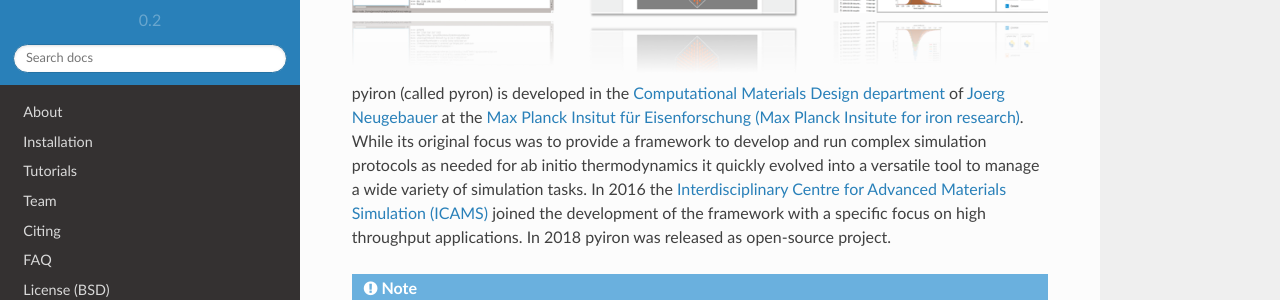
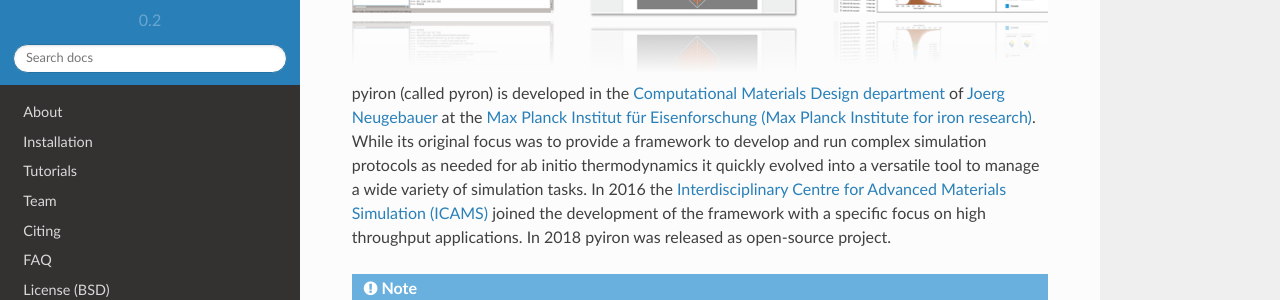
Before and after one commit to pyiron/pyiron, a Sphinx documentation site: the page built from docs/index.rst, in a window 1280 px wide and 900 px high, scrolled down 491 px. Shown: the part 150-450 px from the top of the window. Built offline with Sphinx 7.4.7 and the Read the Docs theme 2.0.0, drawn with Linux system fonts in a browser that asks for light colours; pages that are not in the unit, such as notebooks, are missing from menus.

Commit message:
Update spelling mistake

```diff
--- a/README.rst
+++ b/README.rst
@@ -41,7 +41,7 @@ pyiron - an integrated development environment (IDE) for computational materials
  - Interactive simulation protocols - based on `Jupyter notebooks <http://jupyter.org>`_.
  - Object oriented job management – for scaling complex simulation protocols from single jobs to high-throughput simulations.
 
-pyiron (called pyron) is developed in the `Computational Materials Design department <https://www.mpie.de/CM>`_ of `Joerg Neugebauer <https://www.mpie.de/person/43010/2763386>`_ at the `Max Planck Insitut für Eisenforschung (Max Planck Insitute for iron research) <https://www.mpie.de/2281/en>`_. While its original focus was to provide a framework to develop and run complex simulation protocols as needed for ab initio thermodynamics it quickly evolved into a versatile tool to manage a wide variety of simulation tasks. In 2016 the `Interdisciplinary Centre for Advanced Materials Simulation (ICAMS) <http://www.icams.de>`_ joined the development of the framework with a specific focus on high throughput applications. In 2018 pyiron was released as open-source project.
+pyiron (called pyron) is developed in the `Computational Materials Design department <https://www.mpie.de/CM>`_ of `Joerg Neugebauer <https://www.mpie.de/person/43010/2763386>`_ at the `Max Planck Institut für Eisenforschung (Max Planck Institute for iron research) <https://www.mpie.de/2281/en>`_. While its original focus was to provide a framework to develop and run complex simulation protocols as needed for ab initio thermodynamics it quickly evolved into a versatile tool to manage a wide variety of simulation tasks. In 2016 the `Interdisciplinary Centre for Advanced Materials Simulation (ICAMS) <http://www.icams.de>`_ joined the development of the framework with a specific focus on high throughput applications. In 2018 pyiron was released as open-source project.
 See the `Documentation <http://pyiron.org>`_ page for more details.
 
 
--- a/docs/index.rst
+++ b/docs/index.rst
@@ -37,7 +37,7 @@ pyiron - an integrated development environment (IDE) for computational materials
     :align: center
     :alt: Screenshot of pyiron running inside jupyterlab.
 
-pyiron (called pyron) is developed in the `Computational Materials Design department <https://www.mpie.de/CM>`_ of `Joerg Neugebauer <https://www.mpie.de/person/43010/2763386>`_ at the `Max Planck Insitut für Eisenforschung (Max Planck Insitute for iron research) <https://www.mpie.de/2281/en>`_. While its original focus was to provide a framework to develop and run complex simulation protocols as needed for ab initio thermodynamics it quickly evolved into a versatile tool to manage a wide variety of simulation tasks. In 2016 the `Interdisciplinary Centre for Advanced Materials Simulation (ICAMS) <http://www.icams.de>`_ joined the development of the framework with a specific focus on high throughput applications. In 2018 pyiron was released as open-source project.
+pyiron (called pyron) is developed in the `Computational Materials Design department <https://www.mpie.de/CM>`_ of `Joerg Neugebauer <https://www.mpie.de/person/43010/2763386>`_ at the `Max Planck Institut für Eisenforschung (Max Planck Institute for iron research) <https://www.mpie.de/2281/en>`_. While its original focus was to provide a framework to develop and run complex simulation protocols as needed for ab initio thermodynamics it quickly evolved into a versatile tool to manage a wide variety of simulation tasks. In 2016 the `Interdisciplinary Centre for Advanced Materials Simulation (ICAMS) <http://www.icams.de>`_ joined the development of the framework with a specific focus on high throughput applications. In 2018 pyiron was released as open-source project.
 
 .. note::
 
--- a/docs/source/about.rst
+++ b/docs/source/about.rst
@@ -30,7 +30,7 @@ pyiron is an integrated development environment for implementing, testing, and r
 
 • Object oriented job management – for scaling complex simulation protocols from single jobs to high-throughput simulations.
 
-pyiron (called pyron) is developed in the `Computational Materials Design department <https://www.mpie.de/CM>`_ of `Joerg Neugebauer <https://www.mpie.de/person/43010/2763386>`_ at the `Max Planck Insitut für Eisenforschung (Max Planck Insitute for iron research) <https://www.mpie.de/2281/en>`_. While its original focus was to provide a framework to develop and run complex simulation protocols as needed for ab initio thermodynamics it quickly evolved into a versatile tool to manage a wide variety of simulation tasks. In 2016 the `Interdisciplinary Centre for Advanced Materials Simulation (ICAMS) <http://www.icams.de>`_ joined the development of the framework with a specific focus on high throughput applications. In 2018 pyiron was released as open-source project.
+pyiron (called pyron) is developed in the `Computational Materials Design department <https://www.mpie.de/CM>`_ of `Joerg Neugebauer <https://www.mpie.de/person/43010/2763386>`_ at the `Max Planck Institut für Eisenforschung (Max Planck Institute for iron research) <https://www.mpie.de/2281/en>`_. While its original focus was to provide a framework to develop and run complex simulation protocols as needed for ab initio thermodynamics it quickly evolved into a versatile tool to manage a wide variety of simulation tasks. In 2016 the `Interdisciplinary Centre for Advanced Materials Simulation (ICAMS) <http://www.icams.de>`_ joined the development of the framework with a specific focus on high throughput applications. In 2018 pyiron was released as open-source project.
 
 ************
 Getting Help
--- a/docs/source/team.rst
+++ b/docs/source/team.rst
@@ -4,7 +4,7 @@
 ====
 Team
 ====
-pyiron was initially developed in the `Computational Materials Design department <https://www.mpie.de/CM>`_ of `Joerg Neugebauer <https://www.mpie.de/person/43010/2763386>`_ at the `Max Planck Insitut für Eisenforschung/ Max Planck Insitute for iron research (MPIE) <https://www.mpie.de/2281/en>`_ as a framework for ab initio thermo dynamics. In collaboration with the `Interdisciplinary Centre for Advanced Materials Simulation (ICAMS) <http://www.icams.de>`_ the framework was recently extended for high throughput applications resulting in the opensource release of the pyiron.
+pyiron was initially developed in the `Computational Materials Design department <https://www.mpie.de/CM>`_ of `Joerg Neugebauer <https://www.mpie.de/person/43010/2763386>`_ at the `Max Planck Institut für Eisenforschung/ Max Planck Institute for iron research (MPIE) <https://www.mpie.de/2281/en>`_ as a framework for ab initio thermo dynamics. In collaboration with the `Interdisciplinary Centre for Advanced Materials Simulation (ICAMS) <http://www.icams.de>`_ the framework was recently extended for high throughput applications resulting in the opensource release of the pyiron.
 
 
 *****************************
```
